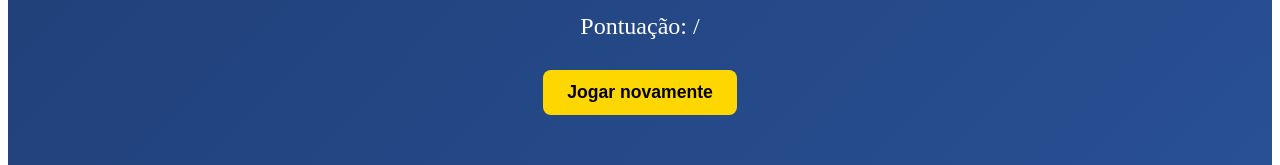
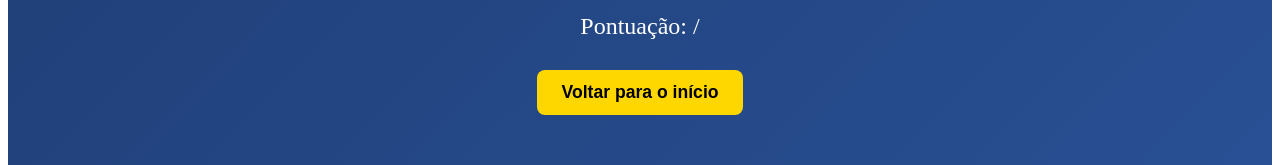
Before and after one commit to GBZINH006/quiz_pais, a React (Vite) app in the folder quiz/: page /win in a window 1280 px wide. Shown: the part 457-622 px from the top of the page. Built offline with nearby package versions, Linux system fonts and the light colour scheme.

Commit message:
botão ta voltando

```diff
--- a/quiz/src/pages/WinPage.jsx
+++ b/quiz/src/pages/WinPage.jsx
@@ -1,6 +1,9 @@
 import React from "react";
+import { useNavigate } from "react-router-dom";
 
-export default function WinScreen({ score, total, onRestart }) {
+export default function WinScreen({ score, total }) {
+  const navigate = useNavigate();
+
   return (
     <div style={styles.container}>
       <h1 style={styles.title}>🎉 Parabéns! 🎉</h1>
@@ -13,8 +16,11 @@
         Pontuação: <strong>{score}</strong> / {total}
       </p>
 
-      <button style={styles.button} onClick={onRestart}>
-        Jogar novamente
+      <button
+        style={styles.button}
+        onClick={() => navigate("/")}
+      >
+        Voltar para o início
       </button>
     </div>
   );
```
